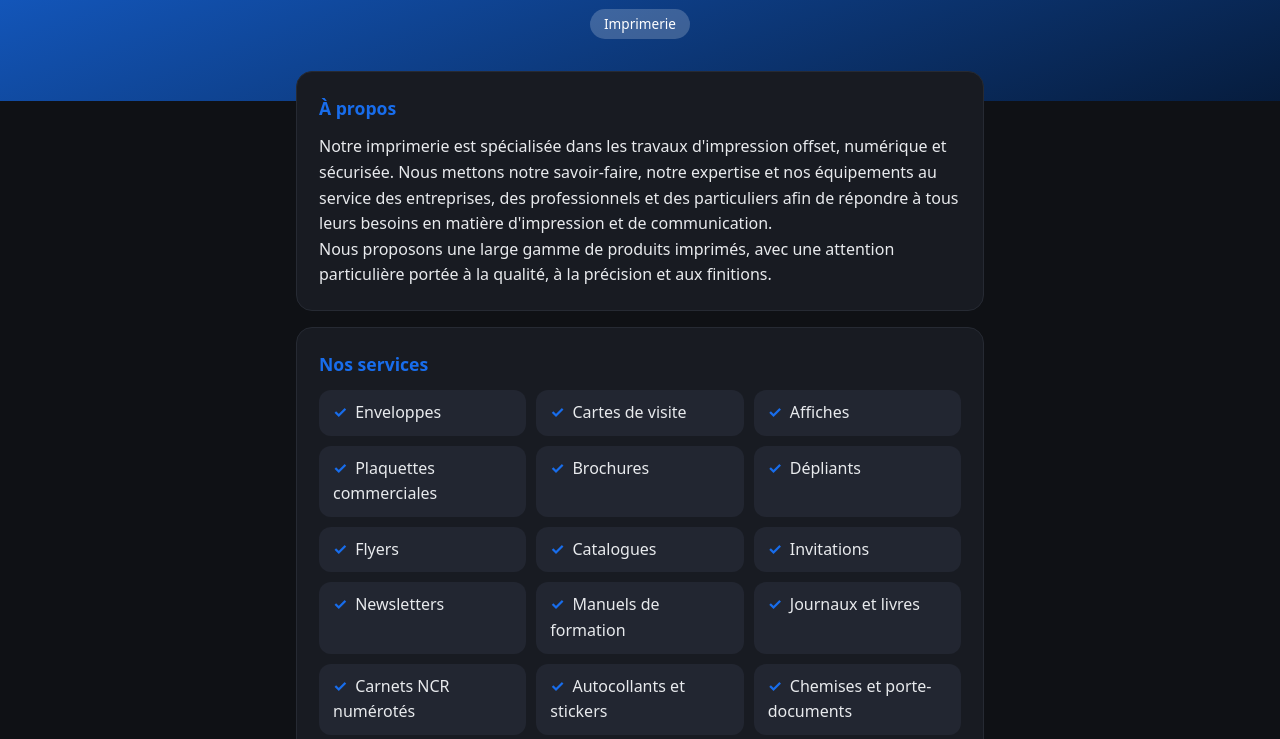
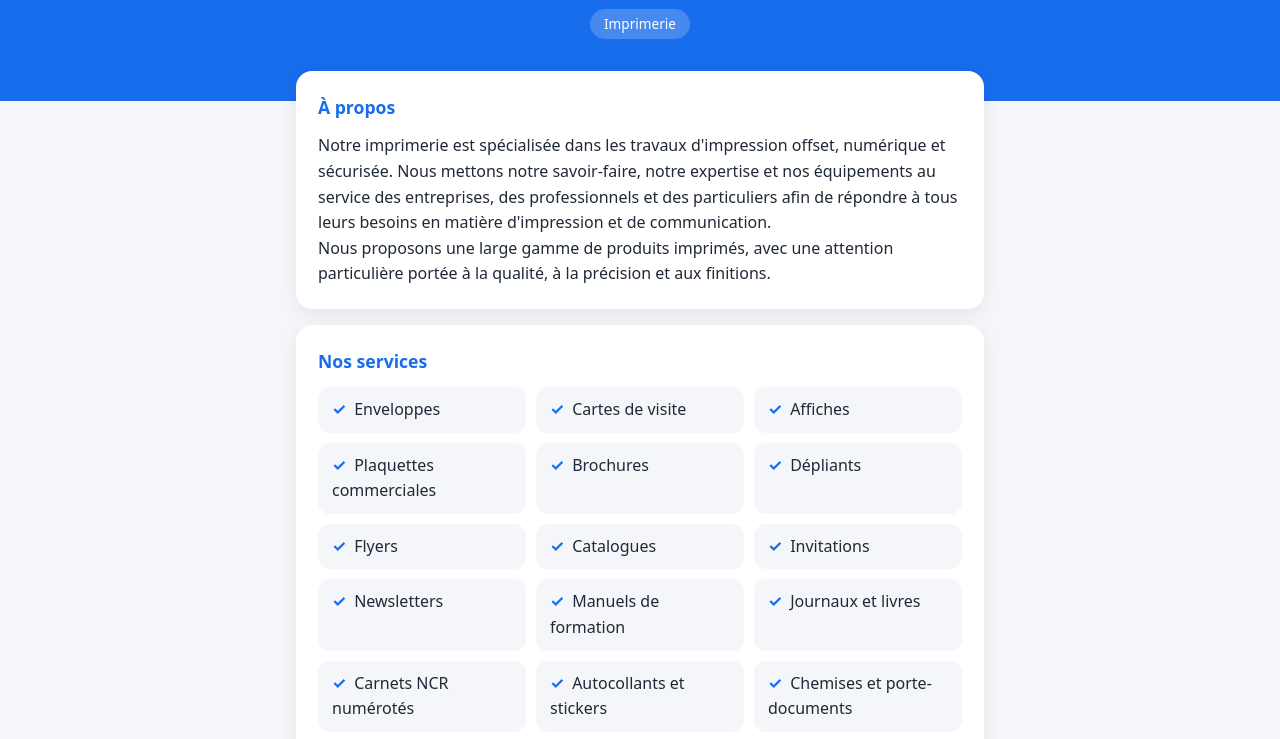
Before and after one commit to contactdigipress-png/c, a plain HTML site: page digipress-sarl/index.html in a window 1280 px wide. Shown: the part 234-973 px from the top of the page. Drawn offline with Linux system fonts and the light colour scheme.

Commit message:
Site digipress-sarl : index.html

```diff
--- a/digipress-sarl/index.html
+++ b/digipress-sarl/index.html
@@ -63,7 +63,7 @@ footer{text-align:center;color:var(--muted);font-size:.8rem;padding:6px 16px 30p
 @media (min-width:600px){.gallery{grid-template-columns:repeat(3,1fr)}}
 </style>
 </head>
-<body class="t-dark">
+<body class="t-modern">
 <header class="hero">
 <img class="logo" src="logo.webp" alt="DigiPress SARL">
 <h1>DigiPress SARL</h1>
```
